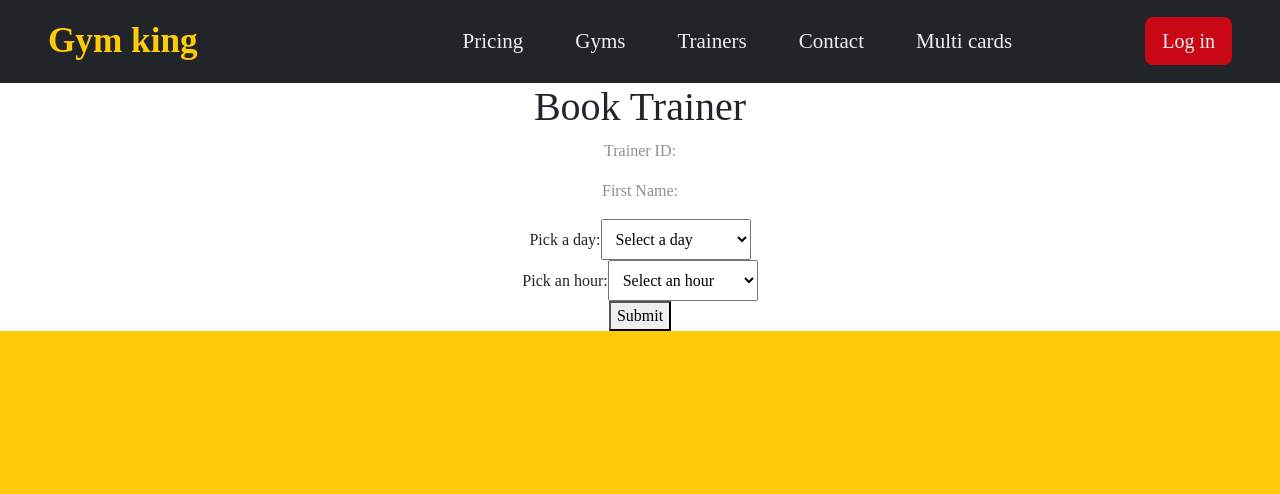
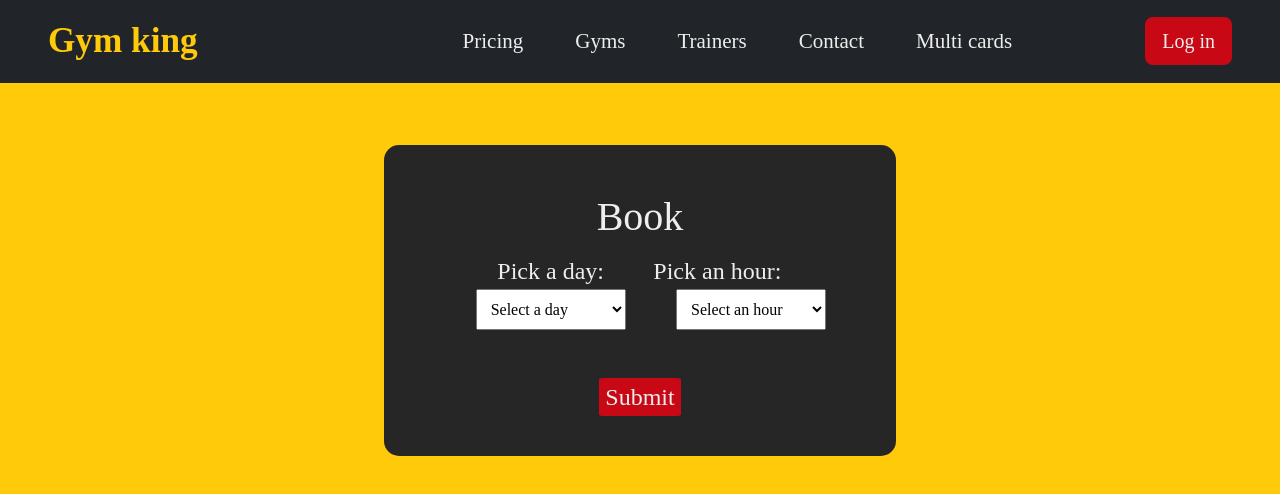
Before and after one commit to bakuganmw/front-gym, a React (Create React App) app: page /book-trainer in a window 1280 px wide. Shown: the top 494 px of the page. Built offline with nearby package versions, Linux system fonts and the light colour scheme.

Commit message:
styled booking

```diff
--- a/src/Utilities/functions.js
+++ b/src/Utilities/functions.js
@@ -16,7 +16,9 @@ export default function getCookie(cname) {
 
 export const registerStyle = {
     marginLeft: 0,
+    color:"#EEEEEE",
     backgroundColor: "#C90815",
     border: "#C90815",
+    borderRadius:"5%",
     fontSize:"3vh",
   };
--- a/src/components/TrainerReservationSection/BookTrainer.js
+++ b/src/components/TrainerReservationSection/BookTrainer.js
@@ -1,42 +1,32 @@
-import React, { useState, useEffect } from 'react';
-import axios from 'axios';
-import NavbarCom from '../NavbarCom/indeks';
+import React, { useState, useEffect } from "react";
+import axios from "axios";
+import NavbarCom from "../NavbarCom/indeks";
+import getCookie, { registerStyle } from "../../Utilities/functions";
+import { Col, Container, Row } from "react-bootstrap";
 
 function BookTrainer() {
   const [trainerId, setTrainerId] = useState(null);
   const [firstName, setFirstName] = useState(null);
-    const [selectedDay, setSelectedDay] = useState('');
+  const [selectedDay, setSelectedDay] = useState("");
   const [availableDays, setAvailableDays] = useState([]);
   const [availableHours, setAvailableHours] = useState([]);
-    const [selectedHour, setSelectedHour] = useState('');
+  const [selectedHour, setSelectedHour] = useState("");
   const [schedule, setSchedule] = useState([]);
-    const [gymId, setGymId] = useState('');
+  const [gymId, setGymId] = useState("");
+  const [lastName, setLastName] = useState(null);
 
-    function getCookie(cname) {
-        let name = cname + "=";
-        let decodedCookie = decodeURIComponent(document.cookie);
-        let ca = decodedCookie.split(";");
-        for (let i = 0; i < ca.length; i++) {
-            let c = ca[i];
-            while (c.charAt(0) === " ") {
-                c = c.substring(1);
-            }
-            if (c.indexOf(name) === 0) {
-                return c.substring(name.length, c.length);
-            }
-        }
-        return "";
-    }
   const authHeader = getCookie("authHeader");
 
   useEffect(() => {
     // Pobranie danych o trenerze i ustawienie stanu
     const searchParams = new URLSearchParams(window.location.search);
-        const trainerIdParam = searchParams.get('trainerId');
-        const firstNameParam = searchParams.get('firstName');
-
+    const trainerIdParam = searchParams.get("trainerId");
+    const firstNameParam = searchParams.get("firstName");
+    const lastNameParam = searchParams.get("lastName");
     setTrainerId(trainerIdParam);
     setFirstName(firstNameParam);
+    setLastName(lastNameParam);
+    console.log(lastNameParam);
   }, []);
 
   useEffect(() => {
@@ -44,24 +34,29 @@ function BookTrainer() {
     const fetchSchedule = async () => {
       try {
         const endDate = getNextSundayDate();
-                const response = await axios.get(`http://localhost:8080/trainers/${trainerId}/schedule?endDate=${endDate}`);
+        const response = await axios.get(
+          `http://localhost:8080/trainers/${trainerId}/schedule?endDate=${endDate}`
+        );
         const schedule = response.data;
-                const days = schedule.map((entry) => entry.split('T')[0]);
+        const days = schedule.map((entry) => entry.split("T")[0]);
         const uniqueDays = Array.from(new Set(days)); // Usunięcie duplikatów dni
         setAvailableDays(uniqueDays);
         setSchedule(response.data);
       } catch (error) {
-                console.error('Błąd podczas pobierania harmonogramu:', error);
+        console.error("Błąd podczas pobierania harmonogramu:", error);
       }
     };
 
     const fetchTrainers = async () => {
       try {
-              const response = await axios.get('http://localhost:8080/trainers/' + trainerId, {
+        const response = await axios.get(
+          "http://localhost:8080/trainers/" + trainerId,
+          {
             headers: {
               Authorization: authHeader,
             },
-              });
+          }
+        );
         setGymId(response.data.gymId);
       } catch (error) {
         console.log(error);
@@ -77,7 +72,11 @@ function BookTrainer() {
   const getNextSundayDate = () => {
     const today = new Date();
     const daysUntilSunday = 7 - today.getDay(); // Liczba dni do najbliższej niedzieli
-        const nextSunday = new Date(today.getFullYear(), today.getMonth(), today.getDate() + daysUntilSunday);
+    const nextSunday = new Date(
+      today.getFullYear(),
+      today.getMonth(),
+      today.getDate() + daysUntilSunday
+    );
     nextSunday.setHours(23, 0, 0); // Ustawienie godziny na 19:00
 
     const endDate = nextSunday.toISOString().slice(0, -1);
@@ -87,11 +86,13 @@ function BookTrainer() {
 
   const handleDaySelect = (day) => {
     setSelectedDay(day);
-        const selectedDaySchedule = schedule.filter((entry) => entry.split('T')[0] === day);
+    const selectedDaySchedule = schedule.filter(
+      (entry) => entry.split("T")[0] === day
+    );
     console.log(selectedDaySchedule);
     if (selectedDaySchedule.length > 0) {
       const availableHoursArray = selectedDaySchedule.map((entry) => {
-            const hour = parseInt(entry.split('T')[1].split(':')[0], 10);
+        const hour = parseInt(entry.split("T")[1].split(":")[0], 10);
         return hour;
       });
       console.log(availableHoursArray);
@@ -100,12 +101,6 @@ function BookTrainer() {
       setAvailableHours([]);
     }
   };
-
-
-
-
-
-
 
   const handleHourSelect = (hour) => {
     setSelectedHour(hour);
@@ -118,44 +113,60 @@ function BookTrainer() {
       gymSectionId: "8",
       trainingType: "test trainingType",
       startTime: selectedDay + "T" + selectedHour + ":00:00.000Z",
-          maxParticipants: 1
+      maxParticipants: 1,
     };
     const headers = {
-              Authorization: authHeader
+      Authorization: authHeader,
     };
 
     try {
-          const response = await axios.post('http://localhost:8080/trainings', body, { headers });
-          console.log('Pomyślnie utworzono trening:', response.data);
+      const response = await axios.post(
+        "http://localhost:8080/trainings",
+        body,
+        { headers }
+      );
+      console.log("Pomyślnie utworzono trening:", response.data);
       // Tutaj możesz wykonać odpowiednie akcje po pomyślnym utworzeniu treningu
     } catch (error) {
-          console.error('Błąd podczas tworzenia treningu:', error);
+      console.error("Błąd podczas tworzenia treningu:", error);
       // Tutaj możesz obsłużyć błąd i wyświetlić odpowiedni komunikat dla użytkownika
     }
 
     try {
-        const response = await axios.put('http://localhost:8080/trainings/24/reservation', body, { headers });
-        console.log('Pomyślnie zarezerwowano trening:', response.data);
+      const response = await axios.put(
+        "http://localhost:8080/trainings/24/reservation",
+        body,
+        { headers }
+      );
+      console.log("Pomyślnie zarezerwowano trening:", response.data);
       // Tutaj możesz wykonać odpowiednie akcje po pomyślnym zarezerwowaniu treningu
-        alert('Reservation confirmed')
-        window.location.href = '/trainer-reservation';
+      alert("Reservation confirmed");
+      window.location.href = "/trainer-reservation";
     } catch (error) {
-        console.error('Błąd podczas rezerwacji treningu:', error);
+      console.error("Błąd podczas rezerwacji treningu:", error);
       // Tutaj możesz obsłużyć błąd i wyświetlić odpowiedni komunikat dla użytkownika
     }
   };
 
+  return (
+    <div className="backgroundBody">
+      <NavbarCom />
 
-    return (
+      <Container id="FormContainer">
+        <h1 className="mt-2">
+          Book {firstName} {lastName}
+        </h1>
+        <Row
+          className="justify-content-md-center"
+          style={{ marginTop: "-20px" }}
+        >
+          <Col xs={12} md={4}>
             <div>
-        <NavbarCom />
-            <h1>Book Trainer</h1>
-            <p>Trainer ID: {trainerId}</p>
-            <p>First Name: {firstName}</p>
-
-            <div>
-                <label>Pick a day:</label>
-                <select value={selectedDay} onChange={(e) => handleDaySelect(e.target.value)}>
+              <label className="textValue mt-4">Pick a day:</label>
+              <select
+                value={selectedDay}
+                onChange={(e) => handleDaySelect(e.target.value)}
+              >
                 <option value="">Select a day</option>
                 {availableDays.map((day) => (
                   <option key={day} value={day}>
@@ -164,10 +175,15 @@ function BookTrainer() {
                 ))}
               </select>
             </div>
-
+          </Col>
+          <Col xs={12} md={4}>
             <div>
-                <label>Pick an hour:</label>
-                <select value={selectedHour} onChange={(e) => handleHourSelect(e.target.value)}>
+              <label className="textValue mt-4 me-4">Pick an hour:</label>
+              <select
+                className="pickDay ms-4"
+                value={selectedHour}
+                onChange={(e) => handleHourSelect(e.target.value)}
+              >
                 <option value="">Select an hour</option>
                 {availableHours.map((hour) => (
                   <option key={hour} value={hour}>
@@ -176,8 +192,10 @@ function BookTrainer() {
                 ))}
               </select>
             </div>
-
-            <button onClick={handleSubmit}>Submit</button>
+          </Col>
+        </Row>
+        <button className="mt-5"onClick={handleSubmit} style={registerStyle}>Submit</button>
+      </Container>
     </div>
   );
 }
--- a/src/components/TrainerReservationSection/Reservation.css
+++ b/src/components/TrainerReservationSection/Reservation.css
@@ -16,3 +16,7 @@
   color: #eeeeee;
   font-size: 3vh;
 }
+
+.pickDay{
+  display: block;
+}
--- a/src/components/TrainerReservationSection/Trainer.js
+++ b/src/components/TrainerReservationSection/Trainer.js
@@ -127,7 +127,7 @@ function Trainer() {
               <td className="textValue">{getTrainerData(user.trainerId)}</td>
               <td className="textValue">
                 <Link
-                  to={`/book-trainer?trainerId=${user.trainerId}&firstName=${user.firstName}`}
+                  to={`/book-trainer?trainerId=${user.trainerId}&firstName=${user.firstName}&lastName=${user.lastName}`}
                   className="btn btn-primary"
                   style={registerStyle}
                 >
```
Lines whose indentation alone changed are shown as unchanged.
